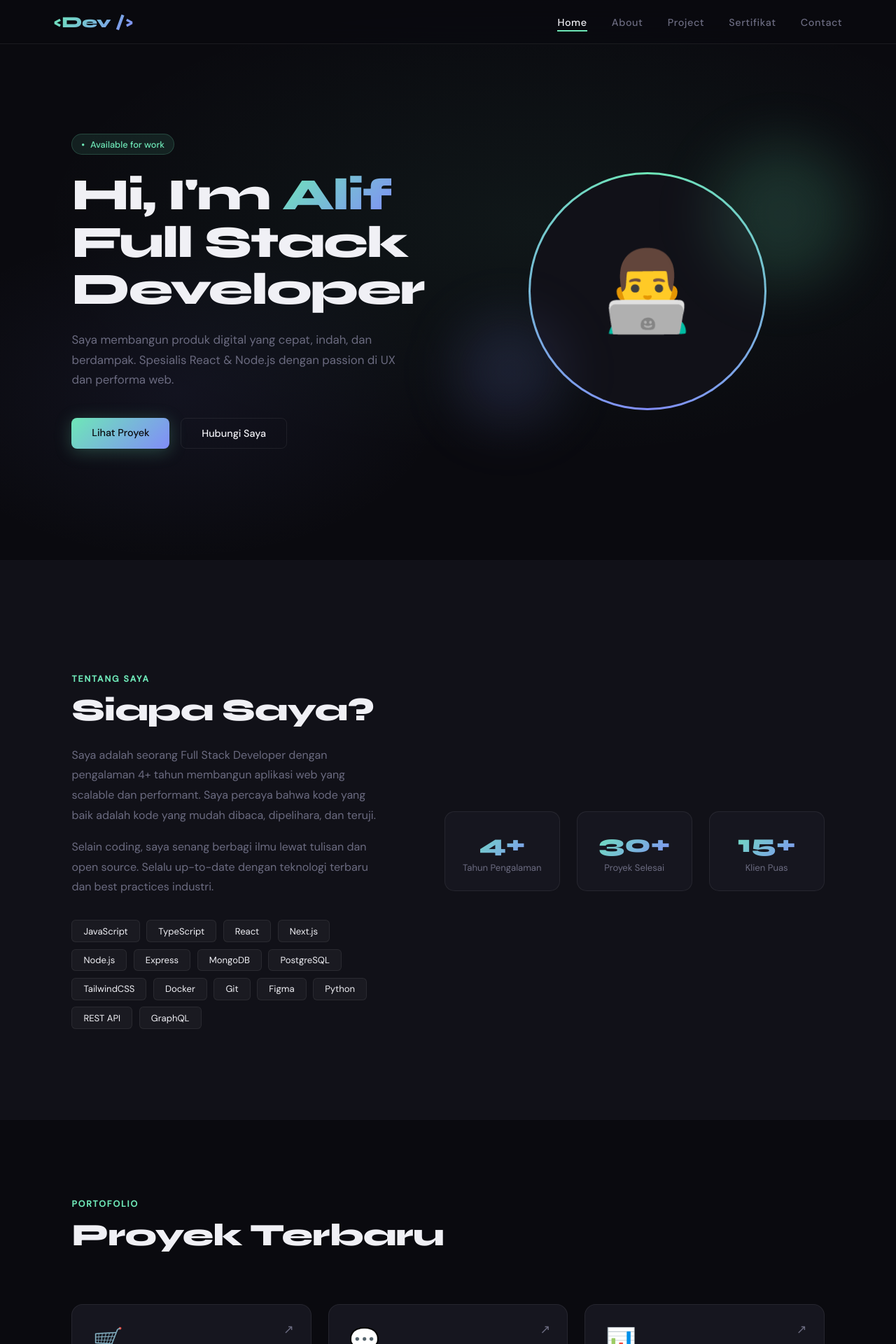
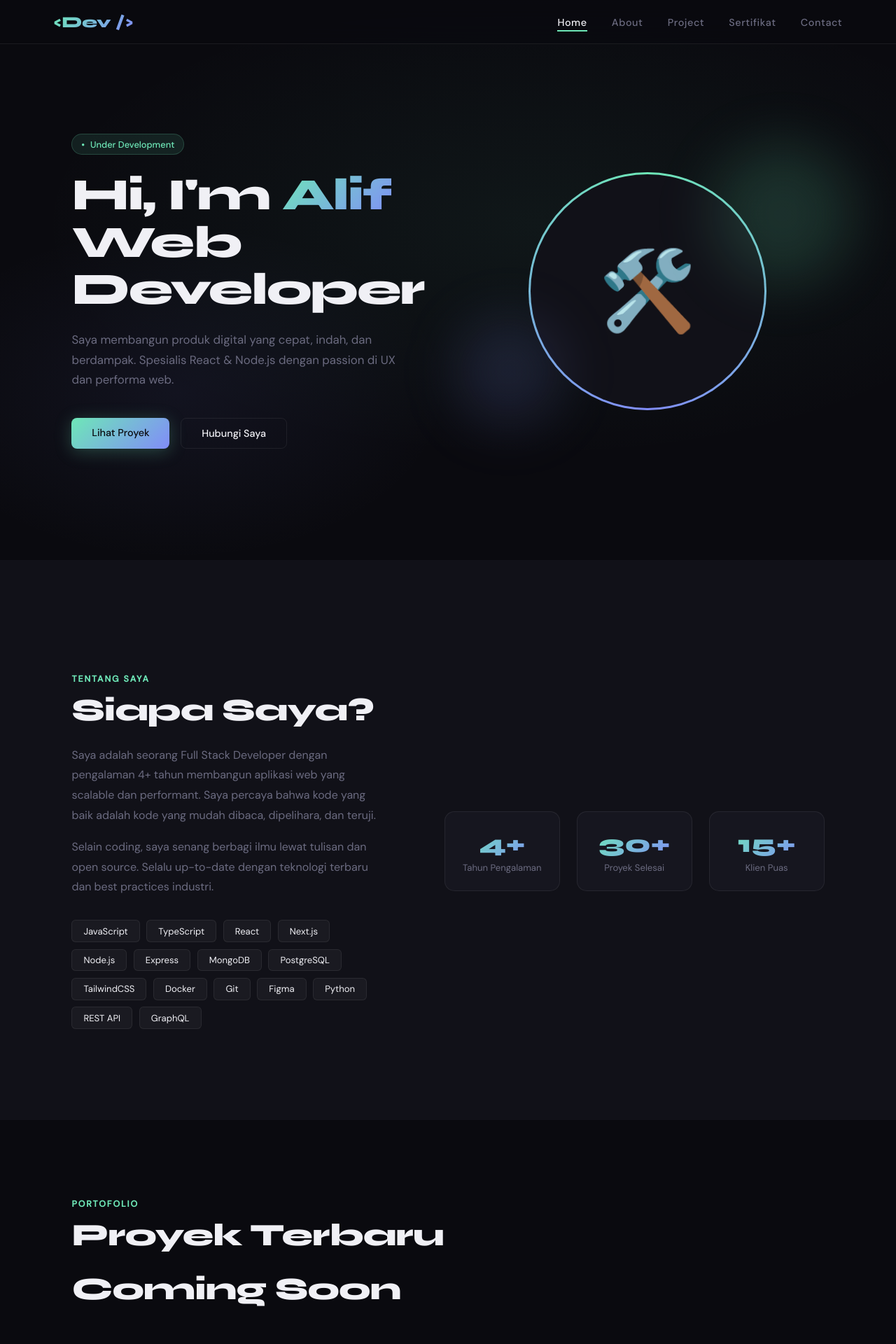
Before and after one commit to alippps/portfolio, a React (Vite) app: page / in a window 1280 px wide. Shown: the top 1920 px of the page at 70% size. Built offline with nearby package versions, Linux system fonts and the light colour scheme.

Commit message:
add time lokal di footer (sementara waktu)

```diff
--- a/index.html
+++ b/index.html
@@ -4,7 +4,7 @@
     <meta charset="UTF-8" />
     <meta name="viewport" content="width=device-width, initial-scale=1.0" />
     <meta name="description" content="Portofolio Alif — Full Stack Developer" />
-    <title>Alif | Full Stack Developer</title>
+    <title>Alif | Web Developer</title>
     <link rel="icon" type="image/svg+xml" href="/favicon.svg" />
   </head>
   <body>
--- a/src/components/Footer.jsx
+++ b/src/components/Footer.jsx
@@ -4,8 +4,9 @@ export default function Footer() {
   return (
     <footer className={styles.footer}>
       <p>
-        © {new Date().getFullYear()} <span>Alif</span>. Dibuat dengan ❤️ menggunakan React
+        ©{new Date().getFullYear()} <span>Alif</span> || Alffar Tech
       </p>
+      <p>{new Date().toLocaleString()} <span>Test Waktu lokal</span></p>
     </footer>
   );
 }
--- a/src/pages/Contact.jsx
+++ b/src/pages/Contact.jsx
@@ -11,7 +11,9 @@ export default function Contact() {
   };
 
   const handleSubmit = () => {
-    if (!form.name || !form.email || !form.message) return;
+    if (!form.name || !form.email || !form.message)
+      alert("Mohon lengkapi Nama, Email, dan Pesan sebelum mengirim.");
+      return;
     // TODO: Integrate with emailjs / backend API
     setSent(true);
     setForm({ name: "", email: "", subject: "", message: "" });
@@ -23,6 +25,7 @@ export default function Contact() {
       <div className={`${s.contactInner} reveal`}>
         <p className="section-label">Kontak</p>
         <h2 className="section-title">Mari Bekerja Sama</h2>
+        <h4 className="section-point">In development</h4>
         <p className={s.contactDesc}>
           Punya proyek menarik? Ingin berdiskusi tentang peluang kerja sama?
           Saya selalu terbuka untuk percakapan baru.
--- a/src/pages/Home.jsx
+++ b/src/pages/Home.jsx
@@ -6,12 +6,12 @@ export default function Home() {
       <div className={styles.homeGrid}>
         {/* Left: Text */}
         <div>
-          <div className={styles.homeTag}>Available for work</div>
+          <div className={styles.homeTag}>Under Development</div>
 
           <h1 className={styles.homeH1}>
             Hi, I'm <span className={styles.grad}>Alif</span>
             <br />
-            Full Stack
+            Web
             <br />
             Developer
           </h1>
@@ -32,7 +32,7 @@ export default function Home() {
           <div className={styles.orb + " " + styles.orb1} />
           <div className={styles.orb + " " + styles.orb2} />
           <div className={styles.avatarRing}>
-            <div className={styles.avatarInner}>👨‍💻</div>
+            <div className={styles.avatarInner}>🛠️</div>
           </div>
         </div>
       </div>
--- a/src/pages/Project.jsx
+++ b/src/pages/Project.jsx
@@ -7,6 +7,7 @@ export default function Project() {
       <div className="reveal">
         <p className="section-label">Portofolio</p>
         <h2 className="section-title">Proyek Terbaru</h2>
+        <h2 className="section-title">Coming Soon</h2>
       </div>
 
       <div className={styles.projectsGrid}>
--- a/src/pages/Sertifikat.jsx
+++ b/src/pages/Sertifikat.jsx
@@ -7,6 +7,7 @@ export default function Sertifikat() {
       <div className="reveal">
         <p className="section-label">Pencapaian</p>
         <h2 className="section-title">Sertifikat &amp; Penghargaan</h2>
+        <h2 className="section-title">Coming Soon</h2>
       </div>
 
       <div className={s.certGrid}>
```
